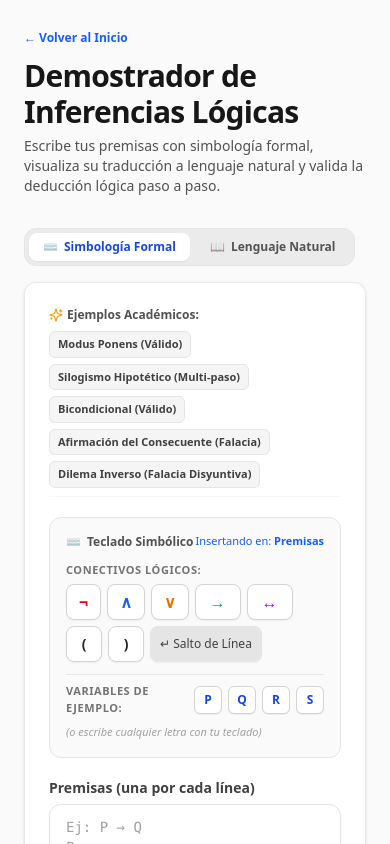
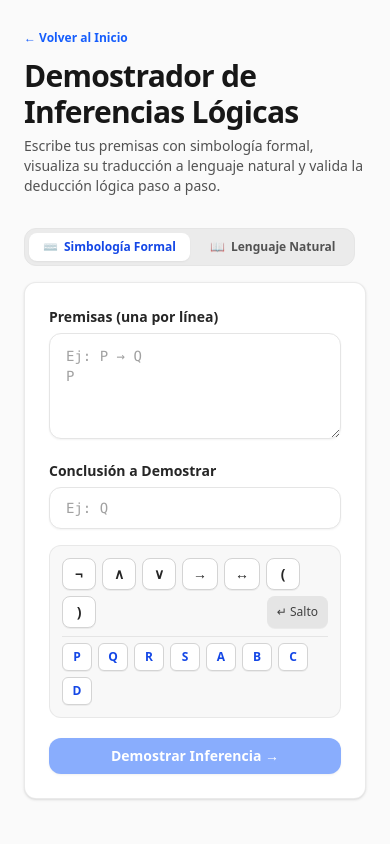
Before and after one commit to EnriDiazCayaca/logica_simbolica_global, a Vue app: page /inferencias in a window 390 px wide. Shown: the top 844 px of the page. Built offline with nearby package versions, Linux system fonts and the light colour scheme.

Commit message:
feat: separate explicit validation states (direct, indirect, refuted), add minimalist ergonomic bottom keyboard with uniform spacing

```diff
--- a/src/components/inferencias/FormularioInferencia.vue
+++ b/src/components/inferencias/FormularioInferencia.vue
@@ -2,7 +2,7 @@
 import { ref, computed, nextTick, watch } from 'vue'
 import type { InferenciaRequest } from '@/types/inferencias'
 import Button from '@/components/ui/Button.vue'
-import { AlertCircle, Sparkles } from '@lucide/vue'
+import { AlertCircle } from '@lucide/vue'
 
 const props = defineProps<{
   isLoading: boolean
@@ -21,7 +21,6 @@ const premisasRef = ref<HTMLTextAreaElement | null>(null)
 const conclusionRef = ref<HTMLInputElement | null>(null)
 const lastFocusedField = ref<'premisas' | 'conclusion'>('premisas')
 
-// Si cambian las props externas, sincronizar
 watch(
   () => props.premisasIniciales,
   (nuevas) => {
@@ -63,13 +62,12 @@ const normalizarSintaxis = (linea: string): string => {
 }
 
 /**
- * Validador en tiempo real (Linter básico para paréntesis y conectivos)
+ * Validador en tiempo real (Linter para paréntesis no balanceados)
  */
 const advertenciasSintaxis = computed<string[]>(() => {
   const advertencias: string[] = []
   const lineas = premisasText.value.split('\n').filter((l) => l.trim() !== '')
 
-  // Verificar balanceo de paréntesis en premisas
   lineas.forEach((linea, idx) => {
     const izq = (linea.match(/\(/g) || []).length
     const der = (linea.match(/\)/g) || []).length
@@ -78,7 +76,6 @@ const advertenciasSintaxis = computed<string[]>(() => {
     }
   })
 
-  // Verificar balanceo de paréntesis en conclusión
   if (conclusionText.value.trim()) {
     const izqC = (conclusionText.value.match(/\(/g) || []).length
     const derC = (conclusionText.value.match(/\)/g) || []).length
@@ -91,105 +88,53 @@ const advertenciasSintaxis = computed<string[]>(() => {
 })
 
 /**
- * Cargar ejemplos académicos predefinidos
+ * Lista de conectivos y variables
  */
-const EJEMPLOS_PREDEFINIDOS = [
-  {
-    nombre: 'Modus Ponens (Válido)',
-    premisas: 'P → Q\nP',
-    conclusion: 'Q'
-  },
-  {
-    nombre: 'Silogismo Hipotético (Multi-paso)',
-    premisas: 'P → Q\nQ → R\nP',
-    conclusion: 'R'
-  },
-  {
-    nombre: 'Bicondicional (Válido)',
-    premisas: 'P ↔ Q\nP',
-    conclusion: 'Q'
-  },
-  {
-    nombre: 'Afirmación del Consecuente (Falacia)',
-    premisas: 'P → Q\nQ',
-    conclusion: 'P'
-  },
-  {
-    nombre: 'Dilema Inverso (Falacia Disyuntiva)',
-    premisas: '(P → Q) ∧ (R → S)\nQ ∨ S',
-    conclusion: 'P ∨ R'
-  }
-]
-
-const cargarEjemplo = (ejemplo: { premisas: string; conclusion: string }) => {
-  premisasText.value = ejemplo.premisas
-  conclusionText.value = ejemplo.conclusion
-}
+const CONECTIVOS = ['¬', '∧', '∨', '→', '↔', '(', ')']
+const VARIABLES = ['P', 'Q', 'R', 'S', 'A', 'B', 'C', 'D']
 
 /**
- * Inserta un símbolo matemático en la posición actual del cursor del campo activo.
+ * Inserta un símbolo con regla determinista de espaciado:
+ * - Conectivos y paréntesis: ponen un espacio antes y después.
+ * - Variables: NO ponen ningún espacio.
+ * - Salto de línea: inserta \n sin espacios.
  */
-const insertarSimbolo = (simbolo: string) => {
+const insertarSimbolo = (simbolo: string, esConectivo: boolean = false) => {
   const isPremisas = lastFocusedField.value === 'premisas'
   const inputEl = isPremisas ? premisasRef.value : conclusionRef.value
+  const currentVal = isPremisas ? premisasText.value : conclusionText.value
 
-  if (isPremisas) {
-    if (inputEl) {
-      const start = inputEl.selectionStart ?? premisasText.value.length
-      const end = inputEl.selectionEnd ?? premisasText.value.length
-      const before = premisasText.value.substring(0, start)
-      const after = premisasText.value.substring(end)
+  if (!isPremisas && simbolo === '\n') return
 
-      const needsSpaceBefore =
-        before.length > 0 &&
-        !before.endsWith(' ') &&
-        !before.endsWith('\n') &&
-        simbolo !== ')' &&
-        simbolo !== '\n'
-      const needsSpaceAfter =
-        after.length > 0 &&
-        !after.startsWith(' ') &&
-        !after.startsWith('\n') &&
-        simbolo !== '(' &&
-        simbolo !== '\n'
+  let toInsert = simbolo
+  if (esConectivo) {
+    toInsert = ` ${simbolo} `
+  }
 
-      const toInsert =
-        (needsSpaceBefore ? ' ' : '') + simbolo + (needsSpaceAfter ? ' ' : '')
-      premisasText.value = before + toInsert + after
+  if (inputEl) {
+    const start = inputEl.selectionStart ?? currentVal.length
+    const end = inputEl.selectionEnd ?? currentVal.length
+    const before = currentVal.substring(0, start)
+    const after = currentVal.substring(end)
 
-      nextTick(() => {
-        inputEl.focus()
-        const newPos = start + toInsert.length
-        inputEl.setSelectionRange(newPos, newPos)
-      })
+    const newVal = before + toInsert + after
+    if (isPremisas) {
+      premisasText.value = newVal
     } else {
-      premisasText.value += (premisasText.value ? ' ' : '') + simbolo
+      conclusionText.value = newVal
     }
+
+    nextTick(() => {
+      inputEl.focus({ preventScroll: true })
+      const newPos = start + toInsert.length
+      inputEl.setSelectionRange(newPos, newPos)
+    })
   } else {
-    if (simbolo === '\n') return
-
-    if (inputEl) {
-      const start = inputEl.selectionStart ?? conclusionText.value.length
-      const end = inputEl.selectionEnd ?? conclusionText.value.length
-      const before = conclusionText.value.substring(0, start)
-      const after = conclusionText.value.substring(end)
-
-      const needsSpaceBefore =
-        before.length > 0 && !before.endsWith(' ') && simbolo !== ')'
-      const needsSpaceAfter =
-        after.length > 0 && !after.startsWith(' ') && simbolo !== '('
-
-      const toInsert =
-        (needsSpaceBefore ? ' ' : '') + simbolo + (needsSpaceAfter ? ' ' : '')
-      conclusionText.value = before + toInsert + after
-
-      nextTick(() => {
-        inputEl.focus()
-        const newPos = start + toInsert.length
-        inputEl.setSelectionRange(newPos, newPos)
-      })
+    const newVal = currentVal + toInsert
+    if (isPremisas) {
+      premisasText.value = newVal
     } else {
-      conclusionText.value += (conclusionText.value ? ' ' : '') + simbolo
+      conclusionText.value = newVal
     }
   }
 }
@@ -215,145 +160,20 @@ const handleSubmit = () => {
 </script>
 
 <template>
-  <form @submit.prevent="handleSubmit" class="space-y-5">
-    <!-- Barra de Ejemplos Rápidos -->
-    <div class="flex items-center justify-between flex-wrap gap-2 pb-2 border-b border-neutral-100">
-      <span class="text-xs font-bold text-neutral-600 flex items-center gap-1">
-        <Sparkles :size="14" class="text-amber-500" /> Ejemplos Académicos:
-      </span>
-      <div class="flex flex-wrap gap-1.5">
-        <button
-          v-for="(ej, idx) in EJEMPLOS_PREDEFINIDOS"
-          :key="idx"
-          type="button"
-          @click="cargarEjemplo(ej)"
-          class="px-2 py-1 text-[11px] font-semibold bg-neutral-100 hover:bg-blue-50 text-neutral-700 hover:text-blue-700 rounded-md border border-neutral-200 transition-colors cursor-pointer"
-        >
-          {{ ej.nombre }}
-        </button>
-      </div>
-    </div>
-
-    <!-- Panel de Botonera: Conectivos y Variables Claramente Separados -->
-    <div class="space-y-3 p-4 bg-neutral-50 rounded-xl border border-neutral-200">
-      <div class="flex items-center justify-between text-xs font-semibold text-neutral-600">
-        <span class="flex items-center gap-1.5">
-          <span>⌨️</span> Teclado Simbólico
-        </span>
-        <span class="text-[11px] font-normal text-blue-600">
-          Insertando en: <strong>{{ lastFocusedField === 'premisas' ? 'Premisas' : 'Conclusión' }}</strong>
-        </span>
-      </div>
-
-      <!-- Sección 1: Conectivos Lógicos (Simbología Pura) -->
-      <div class="space-y-1.5">
-        <span class="text-[11px] font-bold text-neutral-500 uppercase tracking-wider block">
-          Conectivos Lógicos:
-        </span>
-        <div class="flex items-center gap-1.5 flex-wrap">
-          <button
-            type="button"
-            @click="insertarSimbolo('¬')"
-            title="Negación (¬)"
-            class="h-9 px-3 bg-white hover:bg-neutral-100 text-red-600 font-bold text-base rounded-lg border border-neutral-300 shadow-xs hover:border-red-300 active:scale-95 transition-all"
-          >
-            ¬
-          </button>
-          <button
-            type="button"
-            @click="insertarSimbolo('∧')"
-            title="Conjunción (∧)"
-            class="h-9 px-3 bg-white hover:bg-neutral-100 text-blue-600 font-bold text-base rounded-lg border border-neutral-300 shadow-xs hover:border-blue-300 active:scale-95 transition-all"
-          >
-            ∧
-          </button>
-          <button
-            type="button"
-            @click="insertarSimbolo('∨')"
-            title="Disyunción (∨)"
-            class="h-9 px-3 bg-white hover:bg-neutral-100 text-amber-600 font-bold text-base rounded-lg border border-neutral-300 shadow-xs hover:border-amber-300 active:scale-95 transition-all"
-          >
-            ∨
-          </button>
-          <button
-            type="button"
-            @click="insertarSimbolo('→')"
-            title="Condicional / Implicación (→)"
-            class="h-9 px-3.5 bg-white hover:bg-neutral-100 text-emerald-600 font-bold text-base rounded-lg border border-neutral-300 shadow-xs hover:border-emerald-300 active:scale-95 transition-all"
-          >
-            →
-          </button>
-          <button
-            type="button"
-            @click="insertarSimbolo('↔')"
-            title="Bicondicional (↔)"
-            class="h-9 px-3.5 bg-white hover:bg-neutral-100 text-purple-600 font-bold text-base rounded-lg border border-neutral-300 shadow-xs hover:border-purple-300 active:scale-95 transition-all"
-          >
-            ↔
-          </button>
-          <button
-            type="button"
-            @click="insertarSimbolo('(')"
-            title="Paréntesis izquierdo"
-            class="h-9 w-9 bg-white hover:bg-neutral-100 text-neutral-800 font-bold text-sm rounded-lg border border-neutral-300 shadow-xs active:scale-95 transition-all"
-          >
-            (
-          </button>
-          <button
-            type="button"
-            @click="insertarSimbolo(')')"
-            title="Paréntesis derecho"
-            class="h-9 w-9 bg-white hover:bg-neutral-100 text-neutral-800 font-bold text-sm rounded-lg border border-neutral-300 shadow-xs active:scale-95 transition-all"
-          >
-            )
-          </button>
-          <button
-            v-if="lastFocusedField === 'premisas'"
-            type="button"
-            @click="insertarSimbolo('\n')"
-            title="Nueva línea para siguiente premisa"
-            class="h-9 px-2.5 bg-neutral-200 hover:bg-neutral-300 text-neutral-700 font-medium text-xs rounded-lg shadow-xs active:scale-95 transition-all"
-          >
-            ↵ Salto de Línea
-          </button>
-        </div>
-      </div>
-
-      <!-- Sección 2: Variables de Ejemplo -->
-      <div class="pt-2 border-t border-neutral-200/80 flex items-center justify-between flex-wrap gap-2">
-        <div class="flex items-center gap-1.5">
-          <span class="text-[11px] font-bold text-neutral-500 uppercase tracking-wider mr-1">
-            Variables de ejemplo:
-          </span>
-          <button
-            v-for="v in ['P', 'Q', 'R', 'S']"
-            :key="v"
-            type="button"
-            @click="insertarSimbolo(v)"
-            class="h-7 min-w-[28px] px-2 bg-white hover:bg-blue-50 text-blue-700 font-bold text-xs rounded-md border border-neutral-300 shadow-2xs hover:border-blue-400 active:scale-95 transition-all"
-          >
-            {{ v }}
-          </button>
-        </div>
-        <span class="text-[11px] text-neutral-400 italic">
-          (o escribe cualquier letra con tu teclado)
-        </span>
-      </div>
-    </div>
-
+  <form @submit.prevent="handleSubmit" class="space-y-4">
     <!-- Campo de Premisas -->
     <div class="space-y-1.5">
       <div class="flex justify-between items-center">
-        <label for="premisas" class="block text-sm font-semibold text-neutral-700">
-          Premisas (una por cada línea)
+        <label for="premisas" class="block text-sm font-semibold text-neutral-800">
+          Premisas (una por línea)
         </label>
         <button
           v-if="premisasText || conclusionText"
           type="button"
           @click="limpiarFormulario"
-          class="text-xs text-neutral-400 hover:text-red-600 transition-colors"
+          class="text-xs text-neutral-400 hover:text-red-600 transition-colors cursor-pointer"
         >
-          Limpiar campos
+          Limpiar
         </button>
       </div>
       <textarea
@@ -370,7 +190,7 @@ const handleSubmit = () => {
 
     <!-- Campo de Conclusión -->
     <div class="space-y-1.5">
-      <label for="conclusion" class="block text-sm font-semibold text-neutral-700">
+      <label for="conclusion" class="block text-sm font-semibold text-neutral-800">
         Conclusión a Demostrar
       </label>
       <input
@@ -381,15 +201,15 @@ const handleSubmit = () => {
         type="text"
         :disabled="isLoading"
         placeholder="Ej: Q"
-        class="w-full font-mono text-sm rounded-xl border border-neutral-200 px-4 py-3 placeholder-neutral-400 focus:border-blue-600 focus:outline-none focus:ring-2 focus:ring-blue-500/20 disabled:opacity-50 disabled:cursor-not-allowed bg-white transition-all shadow-xs"
+        class="w-full font-mono text-sm rounded-xl border border-neutral-200 px-4 py-2.5 placeholder-neutral-400 focus:border-blue-600 focus:outline-none focus:ring-2 focus:ring-blue-500/20 disabled:opacity-50 disabled:cursor-not-allowed bg-white transition-all shadow-xs"
       />
     </div>
 
-    <!-- Alertas del Linter de Sintaxis en Tiempo Real -->
-    <div v-if="advertenciasSintaxis.length > 0" class="p-3 bg-amber-50 border border-amber-200 rounded-lg text-xs text-amber-800 space-y-1">
+    <!-- Linter de Sintaxis en Tiempo Real -->
+    <div v-if="advertenciasSintaxis.length > 0" class="p-2.5 bg-amber-50 border border-amber-200 rounded-lg text-xs text-amber-800 space-y-1">
       <div class="flex items-center gap-1.5 font-bold text-amber-900">
         <AlertCircle :size="14" />
-        <span>Aviso de sintaxis detectado:</span>
+        <span>Aviso de sintaxis:</span>
       </div>
       <ul class="list-disc list-inside space-y-0.5 text-[11px]">
         <li v-for="(adv, aIdx) in advertenciasSintaxis" :key="aIdx">
@@ -398,13 +218,52 @@ const handleSubmit = () => {
       </ul>
     </div>
 
+    <!-- Teclado Simbólico Minimalista (Ubicado en la parte inferior de la conclusión) -->
+    <div class="p-3 bg-neutral-100/70 rounded-xl border border-neutral-200/80 space-y-2">
+      <!-- Fila 1: Conectivos y Paréntesis -->
+      <div class="flex items-center gap-1.5 flex-wrap">
+        <button
+          v-for="op in CONECTIVOS"
+          :key="op"
+          type="button"
+          @click="insertarSimbolo(op, true)"
+          class="h-8 min-w-[34px] px-2.5 bg-white hover:bg-neutral-50 text-neutral-800 font-bold text-sm rounded-lg border border-neutral-300 shadow-2xs active:scale-95 transition-all cursor-pointer"
+        >
+          {{ op }}
+        </button>
+
+        <button
+          v-if="lastFocusedField === 'premisas'"
+          type="button"
+          @click="insertarSimbolo('\n', false)"
+          title="Salto de línea"
+          class="h-8 px-2.5 bg-neutral-200 hover:bg-neutral-300 text-neutral-700 font-medium text-xs rounded-lg shadow-2xs active:scale-95 transition-all cursor-pointer ml-auto"
+        >
+          ↵ Salto
+        </button>
+      </div>
+
+      <!-- Fila 2: Variables Proposicionales (P, Q, R, S, A, B, C, D) -->
+      <div class="flex items-center gap-1.5 flex-wrap pt-1.5 border-t border-neutral-200">
+        <button
+          v-for="v in VARIABLES"
+          :key="v"
+          type="button"
+          @click="insertarSimbolo(v, false)"
+          class="h-7 min-w-[30px] px-2 bg-white hover:bg-blue-50 text-blue-700 font-bold text-xs rounded-md border border-neutral-300 shadow-2xs hover:border-blue-400 active:scale-95 transition-all cursor-pointer"
+        >
+          {{ v }}
+        </button>
+      </div>
+    </div>
+
     <!-- Botón de Envío -->
     <div class="flex justify-end pt-1">
       <Button
         type="submit"
         variant="primary"
         size="md"
-        class="w-full sm:w-auto"
+        class="w-full sm:w-auto font-semibold"
         :disabled="isFormEmpty || isLoading"
       >
         <span v-if="isLoading" class="flex items-center gap-2">
@@ -412,9 +271,9 @@ const handleSubmit = () => {
             <circle class="opacity-25" cx="12" cy="12" r="10" stroke="currentColor" stroke-width="4"></circle>
             <path class="opacity-75" fill="currentColor" d="M4 12a8 8 0 018-8V0C5.373 0 0 5.373 0 12h4zm2 5.291A7.962 7.962 0 014 12H0c0 3.042 1.135 5.824 3 7.938l3-2.647z"></path>
           </svg>
-          Procesando Demostración...
+          Demostrando...
         </span>
-        <span v-else class="flex items-center gap-1.5 font-semibold">
+        <span v-else class="flex items-center gap-1.5">
           Demostrar Inferencia &rarr;
         </span>
       </Button>
--- a/src/components/inferencias/IndicadorResultado.vue
+++ b/src/components/inferencias/IndicadorResultado.vue
@@ -1,6 +1,6 @@
 <script setup lang="ts">
 import { computed, type Component } from 'vue'
-import { AlertTriangle, Check, X } from '@lucide/vue'
+import { AlertTriangle, Check, X, Compass } from '@lucide/vue'
 import type { ResultadoInferencia } from '@/types/inferencias'
 import Card from '@/components/ui/Card.vue'
 
@@ -23,27 +23,35 @@ interface EstadoVisual {
 const ESTADOS: Record<Exclude<ResultadoInferencia, 'pendiente'>, EstadoVisual> = {
   valida: {
     icono: Check,
-    titulo: 'Inferencia válida',
-    descripcion: 'La conclusión se deduce correctamente de las premisas mediante las reglas lógicas.',
+    titulo: 'Inferencia válida (Demostrada)',
+    descripcion: 'La conclusión se deduce correctamente de las premisas mediante deducción directa.',
     clasesIcono: 'bg-green-600',
-    clasesTitulo: 'text-green-600',
+    clasesTitulo: 'text-green-700',
     clasesBorde: 'border-l-green-600'
   },
   invalida: {
     icono: X,
-    titulo: 'Inferencia inválida',
-    descripcion: 'La conclusión no se deduce de las premisas. Revisa el análisis y diagnóstico abajo.',
-    clasesIcono: 'bg-orange-600',
-    clasesTitulo: 'text-orange-600',
-    clasesBorde: 'border-l-orange-600'
+    titulo: 'Inferencia inválida (Refutada)',
+    descripcion: 'La conclusión no se sigue de las premisas. Se encontró un contraejemplo explícito que falsea el argumento.',
+    clasesIcono: 'bg-red-600',
+    clasesTitulo: 'text-red-700',
+    clasesBorde: 'border-l-red-600'
+  },
+  no_demostrable_directa: {
+    icono: Compass,
+    titulo: 'Inferencia válida (Método indirecto requerido)',
+    descripcion: 'El argumento es lógicamente válido (sin contraejemplos), pero su prueba formal requiere técnicas avanzadas como Reducción al Absurdo o Prueba Condicional.',
+    clasesIcono: 'bg-indigo-600',
+    clasesTitulo: 'text-indigo-700',
+    clasesBorde: 'border-l-indigo-600'
   },
   error: {
     icono: AlertTriangle,
     titulo: 'Error de sintaxis o procesamiento',
     descripcion: 'Ocurrió un problema al evaluar la inferencia.',
-    clasesIcono: 'bg-red-600',
-    clasesTitulo: 'text-red-600',
-    clasesBorde: 'border-l-red-600'
+    clasesIcono: 'bg-amber-600',
+    clasesTitulo: 'text-amber-700',
+    clasesBorde: 'border-l-amber-600'
   }
 }
 
@@ -73,19 +81,19 @@ const descripcion = computed<string>(() => {
       <div class="flex items-center gap-4 sm:gap-5">
         <div
           :class="[
-            'flex h-14 w-14 flex-shrink-0 items-center justify-center rounded-full text-white sm:h-16 sm:w-16 shadow-xs',
+            'flex h-12 w-12 sm:h-14 sm:w-14 flex-shrink-0 items-center justify-center rounded-full text-white shadow-xs',
             estado.clasesIcono
           ]"
           aria-hidden="true"
         >
-          <component :is="estado.icono" :size="30" :stroke-width="2.5" />
+          <component :is="estado.icono" :size="26" :stroke-width="2.5" />
         </div>
 
         <div class="min-w-0">
-          <p :class="['text-2xl font-bold md:text-3xl', estado.clasesTitulo]">
+          <p :class="['text-xl sm:text-2xl font-bold tracking-tight', estado.clasesTitulo]">
             {{ estado.titulo }}
           </p>
-          <p v-if="descripcion" class="mt-1 text-xs sm:text-sm text-neutral-600 leading-snug">
+          <p v-if="descripcion" class="mt-0.5 text-xs sm:text-sm text-neutral-600 leading-snug">
             {{ descripcion }}
           </p>
         </div>
--- a/src/pages/inferencias/index.vue
+++ b/src/pages/inferencias/index.vue
@@ -21,7 +21,7 @@ interface ItemHistorial {
   fecha: string
   premisas: string[]
   conclusion: string
-  esValido: boolean
+  resultado: ResultadoInferencia
 }
 
 // Pestaña activa en la columna izquierda
@@ -55,19 +55,25 @@ onMounted(() => {
   }
 })
 
-const guardarEnHistorial = (premisas: string[], conclusion: string, esValido: boolean) => {
+const guardarEnHistorial = (
+  premisas: string[],
+  conclusion: string,
+  res: ResultadoInferencia
+) => {
   try {
     const nuevo: ItemHistorial = {
       id: Date.now().toString(),
       fecha: new Date().toLocaleTimeString([], { hour: '2-digit', minute: '2-digit' }),
       premisas,
       conclusion,
-      esValido
+      resultado: res
     }
-    // Mantener solo los últimos 6
-    const filtrado = [nuevo, ...historialLocal.value.filter(
-      (h) => h.premisas.join(';') !== premisas.join(';') || h.conclusion !== conclusion
-    )].slice(0, 6)
+    const filtrado = [
+      nuevo,
+      ...historialLocal.value.filter(
+        (h) => h.premisas.join(';') !== premisas.join(';') || h.conclusion !== conclusion
+      )
+    ].slice(0, 6)
 
     historialLocal.value = filtrado
     localStorage.setItem(STORAGE_KEY, JSON.stringify(filtrado))
@@ -109,7 +115,7 @@ const procesarInferencia = async (payload: InferenciaRequest) => {
     const conclusionNodo = parsearExpresion(payload.conclusion)
 
     // 2. Pequeña pausa para feedback visual
-    await new Promise((resolve) => setTimeout(resolve, 350))
+    await new Promise((resolve) => setTimeout(resolve, 300))
 
     // 3. Ejecutar motor (solver)
     const resultadoDemostracion = demostrarConclusion(premisasNodos, conclusionNodo)
@@ -117,8 +123,15 @@ const procesarInferencia = async (payload: InferenciaRequest) => {
     // 4. Generar trazabilidad con el motor
     const trazabilidad = construirTrazabilidad(premisasNodos, resultadoDemostracion)
 
-    // 5. Mapear al estado de UI
-    resultado.value = trazabilidad.esValido ? 'valida' : 'invalida'
+    // 5. Mapear estado formal explícito (Válida demostrada, Válida método indirecto, Inválida refutada)
+    if (trazabilidad.esValido) {
+      resultado.value = 'valida'
+    } else if (resultadoDemostracion.errorLogico?.tipo === 'DEMOSTRACION_INCOMPLETA') {
+      resultado.value = 'no_demostrable_directa'
+    } else {
+      resultado.value = 'invalida'
+    }
+
     errorLogicoActual.value = resultadoDemostracion.errorLogico
 
     pasos.value = trazabilidad.pasos.map((p) => {
@@ -134,12 +147,10 @@ const procesarInferencia = async (payload: InferenciaRequest) => {
       }
     })
 
-    guardarEnHistorial(payload.premisas, payload.conclusion, trazabilidad.esValido)
+    guardarEnHistorial(payload.premisas, payload.conclusion, resultado.value)
 
     if (!trazabilidad.esValido) {
-      error.value =
-        resultadoDemostracion.errorLogico?.mensaje ||
-        'No se logró demostrar la conclusión con las reglas lógicas evaluadas.'
+      error.value = resultadoDemostracion.errorLogico?.mensaje
     }
   } catch (e: any) {
     console.error('Error en inferencia:', e)
@@ -206,8 +217,15 @@ const procesarInferencia = async (payload: InferenciaRequest) => {
             class="p-3 bg-neutral-50 hover:bg-blue-50/70 border border-neutral-200/80 hover:border-blue-300 rounded-lg cursor-pointer transition-all space-y-1.5 shadow-2xs group"
           >
             <div class="flex items-center justify-between text-[10px]">
-              <span class="font-bold uppercase px-1.5 py-0.5 rounded" :class="item.esValido ? 'bg-emerald-100 text-emerald-800' : 'bg-orange-100 text-orange-800'">
-                {{ item.esValido ? 'Válida' : 'Inválida' }}
+              <span
+                class="font-bold uppercase px-1.5 py-0.5 rounded"
+                :class="{
+                  'bg-emerald-100 text-emerald-800': item.resultado === 'valida',
+                  'bg-indigo-100 text-indigo-800': item.resultado === 'no_demostrable_directa',
+                  'bg-red-100 text-red-800': item.resultado === 'invalida' || item.resultado === 'error'
+                }"
+              >
+                {{ item.resultado === 'valida' ? 'Válida' : item.resultado === 'no_demostrable_directa' ? 'Válida (Ind.)' : 'Inválida' }}
               </span>
               <span class="text-neutral-400">{{ item.fecha }}</span>
             </div>
@@ -286,8 +304,8 @@ const procesarInferencia = async (payload: InferenciaRequest) => {
           <section class="bg-white p-6 rounded-xl shadow-sm border border-neutral-200/80 min-h-[380px]">
             <div class="flex items-center justify-between border-b border-neutral-100 pb-4 mb-5">
               <h2 class="text-base md:text-lg font-bold text-neutral-800 flex items-center gap-2">
-                <span>{{ resultado === 'invalida' ? '🔍' : '⚡' }}</span>
-                {{ resultado === 'invalida' ? 'Análisis y Diagnóstico de la Demostración' : 'Trazabilidad de la Demostración' }}
+                <span>{{ resultado === 'valida' ? '⚡' : '🔍' }}</span>
+                {{ resultado === 'valida' ? 'Trazabilidad de la Demostración' : 'Análisis y Diagnóstico de la Demostración' }}
               </h2>
               <span v-if="isLoading" class="flex items-center gap-2 text-xs font-medium text-blue-600">
                 <span class="flex h-2.5 w-2.5 relative">
@@ -303,7 +321,7 @@ const procesarInferencia = async (payload: InferenciaRequest) => {
               :premisasOriginales="formulaData.premisas"
               :conclusionOriginal="formulaData.conclusion"
               :errorLogico="errorLogicoActual"
-              :esInvalido="resultado === 'invalida'"
+              :esInvalido="resultado === 'invalida' || resultado === 'no_demostrable_directa'"
             />
           </section>
         </div>
--- a/src/types/inferencias.ts
+++ b/src/types/inferencias.ts
@@ -15,7 +15,12 @@ export interface PasoInferencia {
   detalle?: ExplicacionParticionada
 }
 
-export type ResultadoInferencia = 'valida' | 'invalida' | 'error' | 'pendiente';
+export type ResultadoInferencia =
+  | 'valida'
+  | 'invalida'
+  | 'no_demostrable_directa'
+  | 'error'
+  | 'pendiente';
 
 export interface DiagnosticoInvalidez {
   errorLogico: ErrorLogico
```
Also changed, not shown: 2 other files (tests, documents, lock files or other folders).
